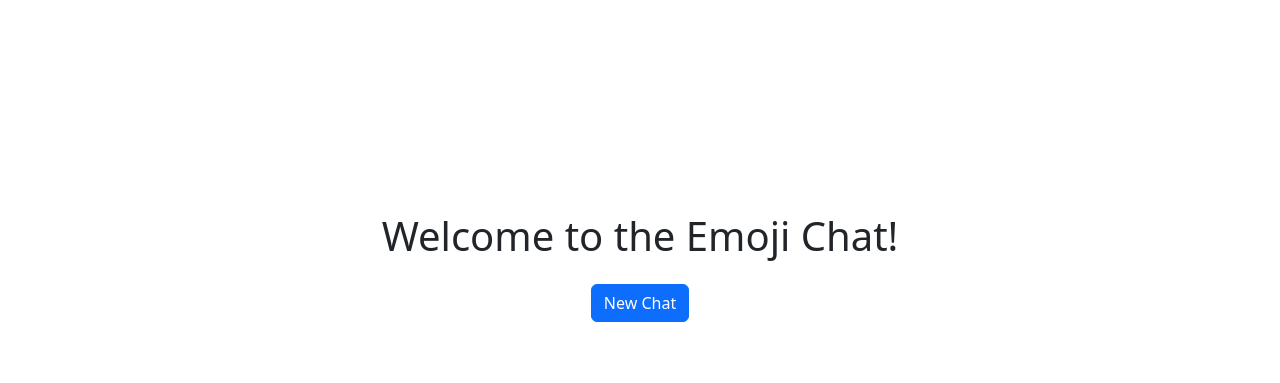
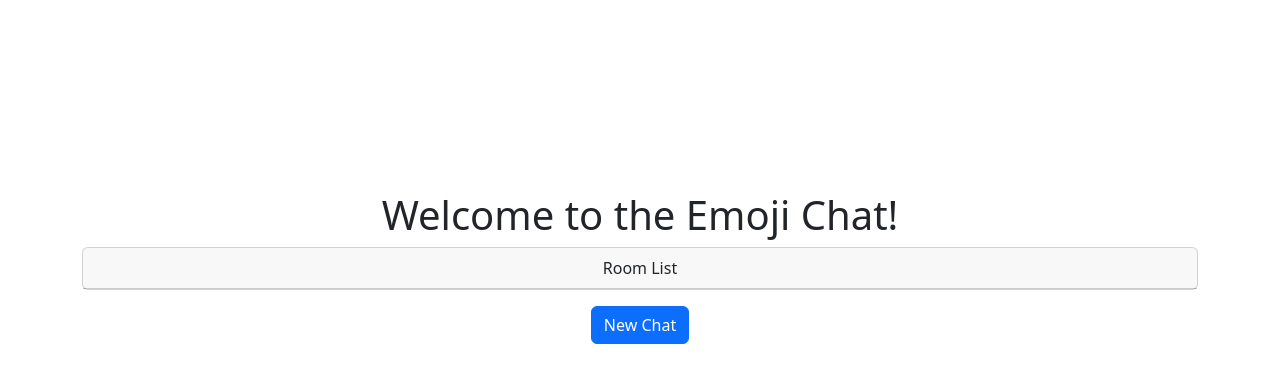
Before and after one commit to vvanglro/Emoji-Chat, a FastAPI app: page / in a window 1280 px wide. Shown: the part 133-516 px from the top of the page. Run offline with FastAPI, Linux system fonts and the light colour scheme; data that the repository does not hold is empty; parts of the project's set-up code (start-up, migrations or seed data) failed here and were passed over.

Commit message:
Choose to enter the room

```diff
--- a/static/js/index.js
+++ b/static/js/index.js
@@ -1,6 +1,6 @@
-async function startNewChat() {
+async function startNewChat(room_id = null) {
     // 生成 UUID
-    const room_id = generateUUID();
+    room_id = room_id || generateUUID();
     const apiHost = window.location.host;  // 替换为你的后端API地址
 
     try {
@@ -26,8 +26,47 @@ async function startNewChat() {
 
 // 简单的UUID生成器
 function generateUUID() {
-    return 'xxxxxxxx-xxxx-4xxx-yxxx-xxxxxxxxxxxx'.replace(/[xy]/g, function(c) {
+    return 'xxxxxxxx-xxxx-4xxx-yxxx-xxxxxxxxxxxx'.replace(/[xy]/g, function (c) {
         const r = Math.random() * 16 | 0, v = c === 'x' ? r : (r & 0x3 | 0x8);
         return v.toString(16);
     });
 }
+
+// 展示房间列表
+function show_room_list(room_list) {
+    const new_room = (data) => {
+        return `<li class="list-group-item">
+            <div class="row align-items-start">
+                <div class="col">
+                    ${data.room_id}
+                </div>
+                <div class="col">
+                    <span class="badge text-bg-primary">${data.member_count}</span>
+                </div>
+                <div class="col">
+                    <button type="button" class="btn btn-primary" onclick="startNewChat('${data.room_id}')">Join</button>
+                </div>
+            </div>
+        </li>`;
+    }
+
+    let room_dom = "";
+    for (let room of room_list) {
+        room_dom += new_room(room)
+    }
+
+    document.querySelector("#room_list > ul").innerHTML = room_dom;
+}
+
+
+(async function () {
+    // 初始化房间列表
+    try {
+        const response = await (await fetch(`/room/query`)).json();
+        // 按照房间人数降序排列
+        show_room_list(response.data.toSorted((a, b) => a.member_count - b.member_count > 0 ? -1 : 1))
+    } catch (error) {
+        console.error('Error:', error);
+        alert('Something went wrong. Please try again.');
+    }
+})()
--- a/templates/index.html
+++ b/templates/index.html
@@ -11,10 +11,17 @@
 <body class="d-flex align-items-center justify-content-center" style="height: 100vh;">
     <div class="container text-center">
         <h1>Welcome to the Emoji Chat!</h1>
+        <div id="room_list" class="card">
+            <div class="card-header">
+                Room List
+            </div>
+            <ul class="list-group list-group-flush">
+            </ul>
+        </div>
         <button class="btn btn-primary mt-3" onclick="startNewChat()">New Chat</button>
     </div>
 
-<script src="/static/js/index.js"></script>
+    <script src="/static/js/index.js"></script>
 </body>
 
 </html>
```
